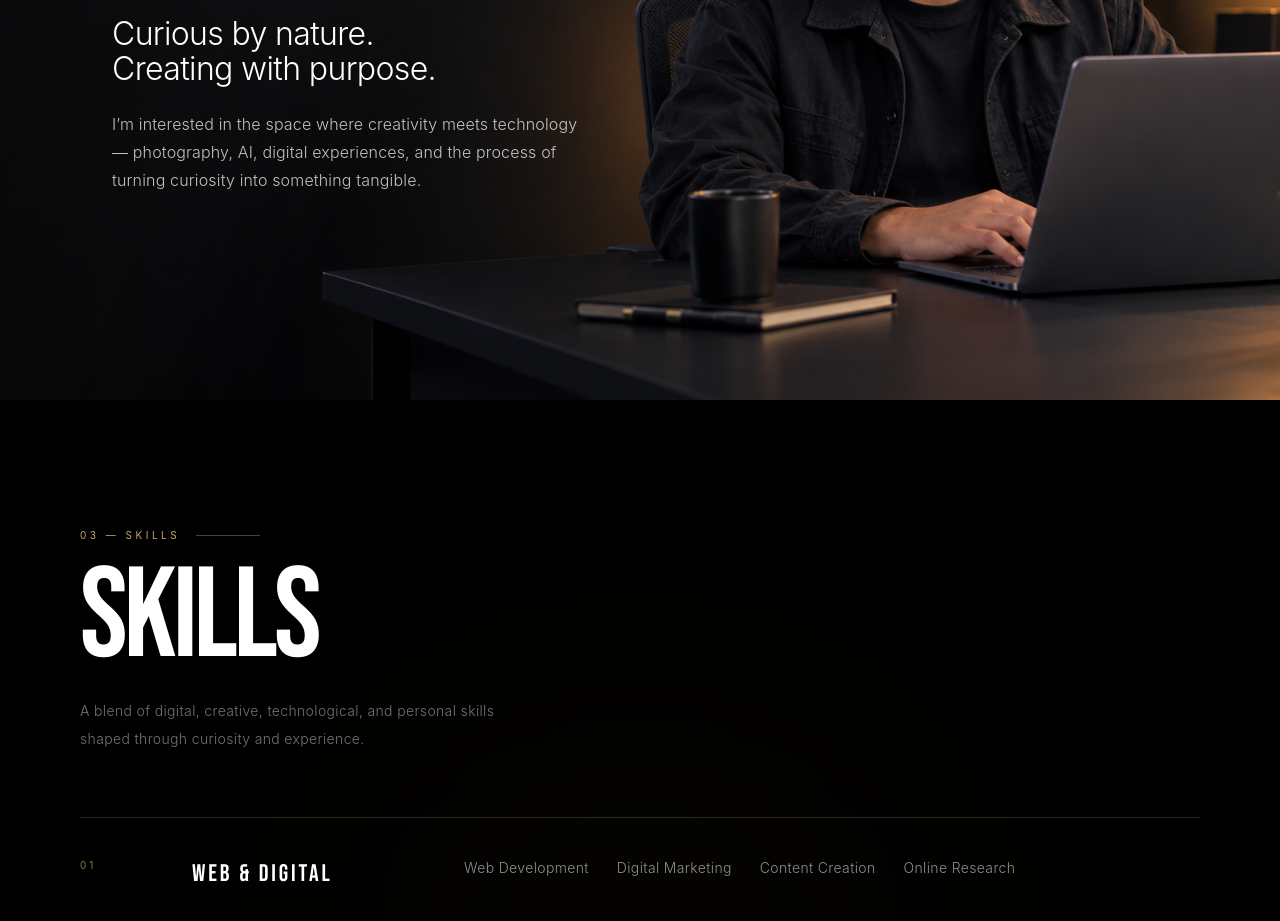
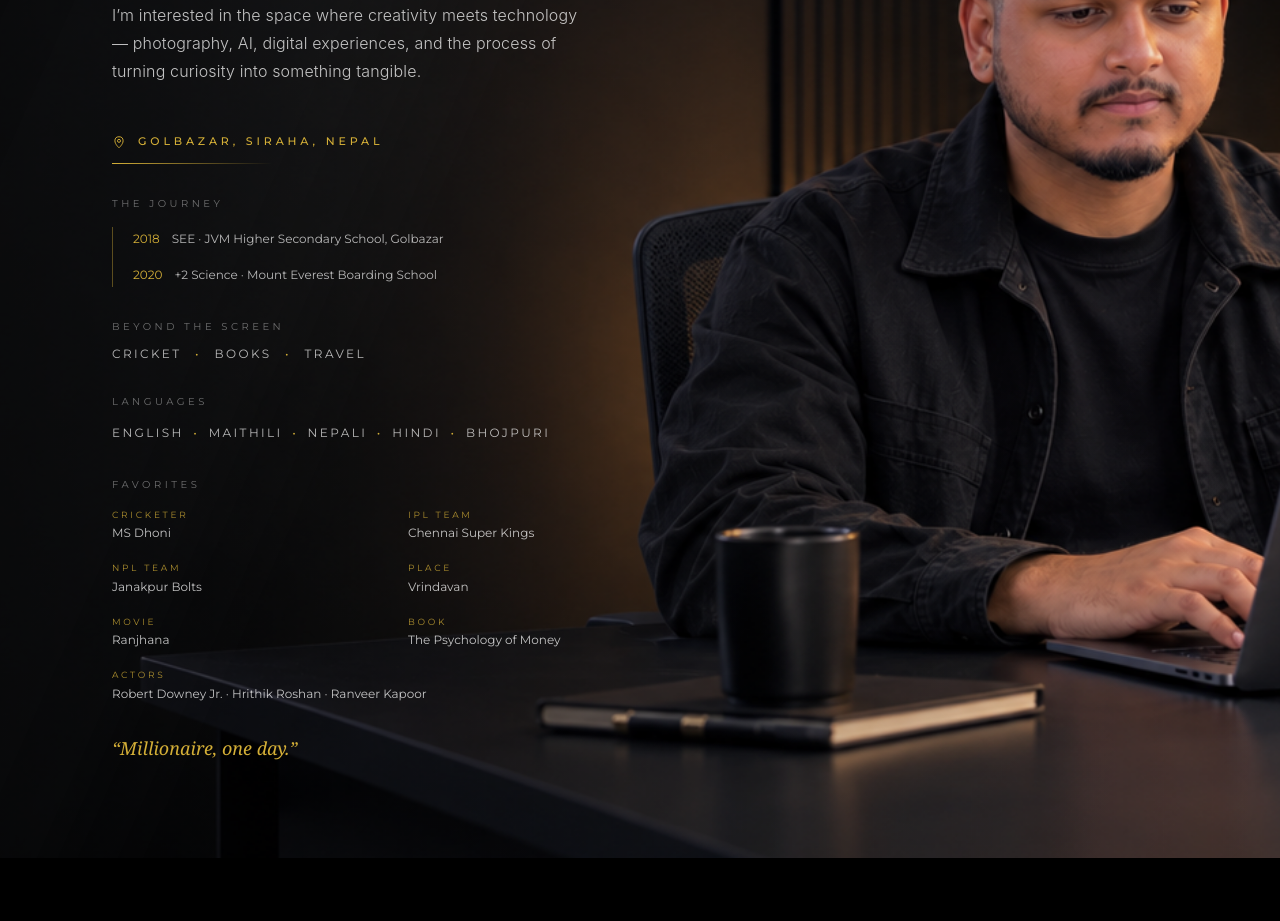
Before and after one commit to gopalstudio-pn/gopal-singh-portfolio, a React (Vite) app: page / in a window 1280 px wide. Shown: the part 1200-2121 px from the top of the page. Built offline with nearby package versions, Linux system fonts and the light colour scheme; a web font is replaced by a local one.

Commit message:
Add more about me to About section and limit chat location

```diff
--- a/src/components/AboutSection.tsx
+++ b/src/components/AboutSection.tsx
@@ -62,6 +62,53 @@ export function AboutSection() {
               photography, AI, digital experiences, and the process of turning
               curiosity into something tangible.
             </p>
+
+            <div className="mt-12 space-y-8" style={{ fontFamily: "'Montserrat', sans-serif" }}>
+              <div className="about-item" style={{ transitionDelay: '0.42s' }}>
+                <div className="flex items-center gap-3 text-[#D4AF37]">
+                  <svg width="14" height="18" viewBox="0 0 24 24" fill="none" stroke="currentColor" strokeWidth="1.6"><path d="M12 22s7-6.2 7-12a7 7 0 1 0-14 0c0 5.8 7 12 7 12z" /><circle cx="12" cy="10" r="2.6" /></svg>
+                  <span className="text-[11px] font-medium tracking-[0.35em]">GOLBAZAR, SIRAHA, NEPAL</span>
+                </div>
+                <div className="mt-3 h-px w-40 bg-gradient-to-r from-[#D4AF37] to-transparent" />
+              </div>
+
+              <div className="about-item" style={{ transitionDelay: '0.5s' }}>
+                <p className="mb-4 text-[10px] tracking-[0.35em] text-white/40">THE JOURNEY</p>
+                <div className="space-y-3 border-l border-[#D4AF37]/40 pl-5">
+                  <p className="text-xs leading-6 text-white/70"><span className="mr-3 text-[#D4AF37]">2018</span>SEE · JVM Higher Secondary School, Golbazar</p>
+                  <p className="text-xs leading-6 text-white/70"><span className="mr-3 text-[#D4AF37]">2020</span>+2 Science · Mount Everest Boarding School</p>
+                </div>
+              </div>
+
+              <div className="about-item" style={{ transitionDelay: '0.58s' }}>
+                <p className="mb-3 text-[10px] tracking-[0.35em] text-white/40">BEYOND THE SCREEN</p>
+                <p className="text-xs tracking-[0.2em] text-white/70">CRICKET <span className="mx-2 text-[#D4AF37]">•</span> BOOKS <span className="mx-2 text-[#D4AF37]">•</span> TRAVEL</p>
+              </div>
+
+              <div className="about-item" style={{ transitionDelay: '0.66s' }}>
+                <p className="mb-3 text-[10px] tracking-[0.35em] text-white/40">LANGUAGES</p>
+                <p className="text-xs leading-6 tracking-[0.2em] text-white/70">ENGLISH <span className="mx-1 text-[#D4AF37]">•</span> MAITHILI <span className="mx-1 text-[#D4AF37]">•</span> NEPALI <span className="mx-1 text-[#D4AF37]">•</span> HINDI <span className="mx-1 text-[#D4AF37]">•</span> BHOJPURI</p>
+              </div>
+
+              <div className="about-item" style={{ transitionDelay: '0.74s' }}>
+                <p className="mb-4 text-[10px] tracking-[0.35em] text-white/40">FAVORITES</p>
+                <div className="grid grid-cols-2 gap-x-8 gap-y-5">
+                  {[['CRICKETER', 'MS Dhoni'], ['IPL TEAM', 'Chennai Super Kings'], ['NPL TEAM', 'Janakpur Bolts'], ['PLACE', 'Vrindavan'], ['MOVIE', 'Ranjhana'], ['BOOK', 'The Psychology of Money']].map(([k, v]) => (
+                    <div key={k}>
+                      <p className="text-[9px] tracking-[0.3em] text-[#D4AF37]/80">{k}</p>
+                      <p className="mt-1 text-xs text-white/75">{v}</p>
+                    </div>
+                  ))}
+                </div>
+                <p className="mt-5 text-[9px] tracking-[0.3em] text-[#D4AF37]/80">ACTORS</p>
+                <p className="mt-1 text-xs text-white/75">Robert Downey Jr. · Hrithik Roshan · Ranveer Kapoor</p>
+              </div>
+
+              <div className="about-item" style={{ transitionDelay: '0.82s' }}>
+                <p className="font-serif text-lg font-light italic text-[#D4AF37]">“Millionaire, one day.”</p>
+              </div>
+            </div>
+
           </div>
         </div>
       </div>
```
Also changed, not shown: src/worker.ts (+1 -1 lines).
